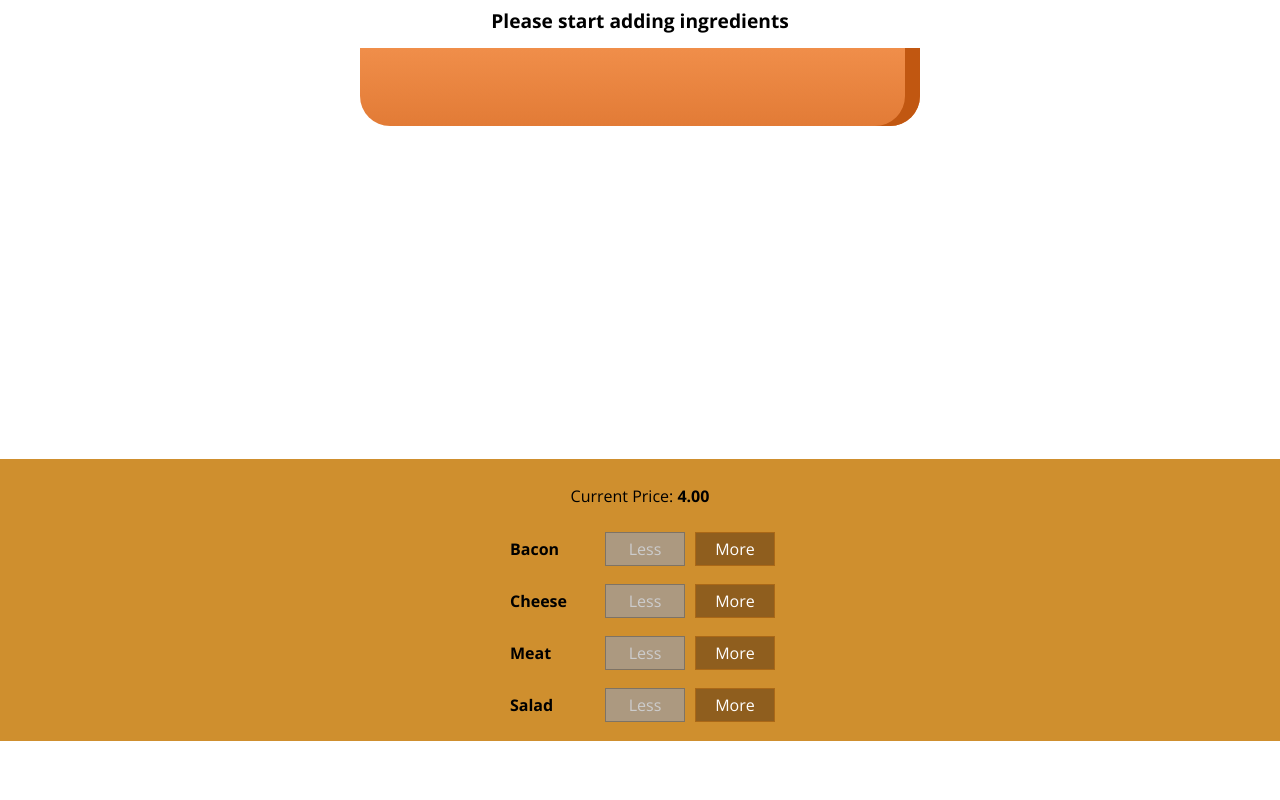
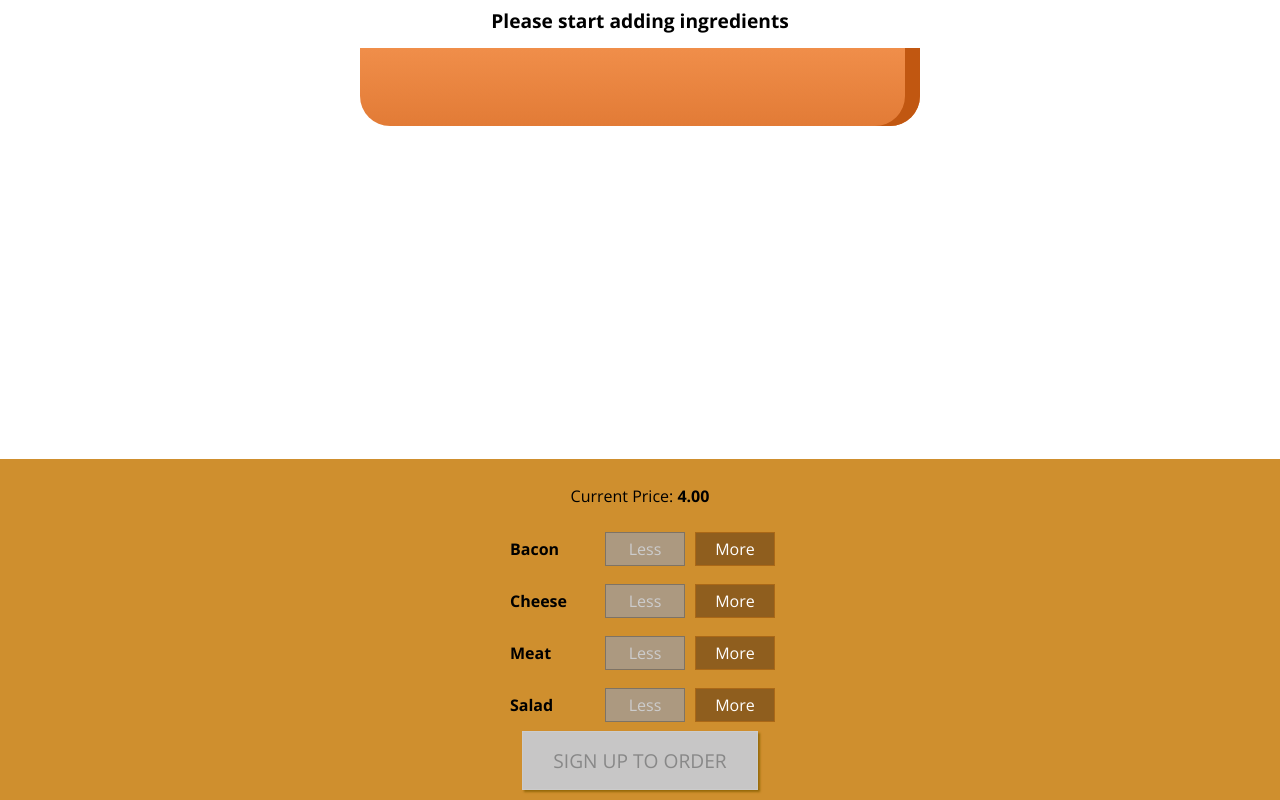
Before and after one commit to Chengxufeng1994/burgerBuilder, a React app: page / in a window 1280 px wide. Shown: the part 179-979 px from the top of the page. Before the commit the page ends 920 px from the top, so only its background shows below. Built offline with nearby package versions, Linux system fonts and the light colour scheme.

Commit message:
Creating the Order Summary Modal

```diff
--- a/src/components/burger/burgerControls/burgerControls.jsx
+++ b/src/components/burger/burgerControls/burgerControls.jsx
@@ -2,6 +2,7 @@ import React from 'react';
 import styled from 'styled-components';
 
 import BurgerControl from './burgerControl/burgerControl';
+import OrderButton from './orderButton/orderButton';
 
 const ControlsArea = styled.div`
   width: 100%;
@@ -24,8 +25,10 @@ const controls = [
 const BurgerControls = (props) => {
   const {
     disabledInfo,
+    purchasble,
     handleAddIngredient,
     handleRemoveIngredient,
+    handlePurchase,
     totalPrice,
   } = props;
 
@@ -47,6 +50,7 @@ const BurgerControls = (props) => {
           handleRemoveIngredient={handleRemoveIngredient}
         />
       ))}
+      <OrderButton disabled={!purchasble} handlePurchase={handlePurchase} />
     </ControlsArea>
   );
 };
--- /dev/null
+++ b/src/components/burger/burgerControls/orderButton/orderButton.jsx
@@ -0,0 +1,54 @@
+import React from 'react';
+import styled from 'styled-components';
+
+const StyledOrderButton = styled.button`
+  background-color: #dad735;
+  outline: none;
+  cursor: pointer;
+  border: 1px solid #966909;
+  color: #966909;
+  font-family: inherit;
+  font-size: 1.2em;
+  padding: 15px 30px;
+  box-shadow: 2px 2px 2px #966909;
+
+  :hover,
+  :active {
+    background-color: #a0db41;
+    border: 1px solid #966909;
+    color: #966909;
+  }
+
+  :disabled {
+    background-color: #c7c6c6;
+    cursor: not-allowed;
+    border: 1px solid #ccc;
+    color: #888888;
+  }
+
+  :not(:disabled) {
+    animation: enable 0.3s linear;
+  }
+
+  @keyframes enable {
+    0% {
+        transform: scale(1);
+    }
+    60% {
+        transform: scale(1.1);
+    }
+    100% {
+        transform: scale(1);
+    }
+`;
+
+const OrderButton = (props) => {
+  const { disabled, handlePurchase } = props;
+  return (
+    <StyledOrderButton disabled={disabled} onClick={handlePurchase}>
+      SIGN UP TO ORDER
+    </StyledOrderButton>
+  );
+};
+
+export default OrderButton;
--- /dev/null
+++ b/src/components/burger/orderSummary/oredrSummary.jsx
@@ -0,0 +1,24 @@
+import React from 'react';
+
+import Aux from '../../../hoc/aux';
+const OredrSummary = (props) => {
+  const ingredientSummary = Object.keys(props.ingredients).map((igKey) => {
+    return (
+      <li key={igKey}>
+        <span style={{ textTransform: 'capitalize' }}>{igKey}</span>:
+        {props.ingredients[igKey]}
+      </li>
+    );
+  });
+
+  return (
+    <Aux>
+      <h3>Your Order</h3>
+      <p>A delicious burger with the following ingredients:</p>
+      <ul>{ingredientSummary}</ul>
+      <p>Continue to Checkout ?</p>
+    </Aux>
+  );
+};
+
+export default OredrSummary;
--- /dev/null
+++ b/src/components/ui/modal/modal.jsx
@@ -0,0 +1,38 @@
+import React from 'react';
+import styled from 'styled-components';
+
+const StyledModal = styled.div`
+  position: fixed;
+  z-index: 500;
+  background-color: white;
+  width: 70%;
+  border: 1px solid #ccc;
+  box-shadow: 1px 1px 1px black;
+  padding: 16px;
+  left: 15%;
+  top: 30%;
+  box-sizing: border-box;
+  transition: all 0.3s ease-out;
+
+  @media (min-width: 600px) {
+    width: 500px;
+    left: calc(50% - 250px);
+  }
+`;
+
+const Modal = (props) => {
+  const { show } = props;
+
+  return (
+    <StyledModal
+      style={{
+        transform: show ? 'translateY(0)' : 'translateY(100vh)',
+        opacity: show ? '1' : '0',
+      }}
+    >
+      {props.children}
+    </StyledModal>
+  );
+};
+
+export default Modal;
--- a/src/container/burgerBuilder/burgerBuilder.jsx
+++ b/src/container/burgerBuilder/burgerBuilder.jsx
@@ -3,6 +3,8 @@ import React, { Component } from 'react';
 import Aux from '../../hoc/aux';
 import Burger from '../../components/burger/burger';
 import BurgerControls from '../../components/burger/burgerControls/burgerControls';
+import Modal from '../../components/ui/modal/modal';
+import OrderSummary from '../../components/burger/orderSummary/oredrSummary';
 
 const INGREDIENTS_PRICE = {
   bacon: 0.7,
@@ -19,6 +21,16 @@ class BurgerBuilder extends Component {
       salad: 0,
     },
     totalPrice: 4,
+    purchasble: false,
+    purchasing: false,
+  };
+
+  updatePuchasableState = (ingredients) => {
+    const sum = Object.keys(ingredients).reduce((sum, el) => {
+      return sum + ingredients[el];
+    }, 0);
+
+    this.setState({ purchasble: sum > 0 });
   };
 
   handleAddIngredient = (type) => {
@@ -31,6 +43,7 @@ class BurgerBuilder extends Component {
     const oldPrice = totalPrice;
     const newPrice = oldPrice + priceAddition;
     this.setState({ totalPrice: newPrice, ingredients: newIngredients });
+    this.updatePuchasableState(newIngredients);
   };
 
   handleRemoveIngredient = (type) => {
@@ -46,10 +59,15 @@ class BurgerBuilder extends Component {
     if (oldPrice === 4) return;
     const newPrice = oldPrice - priceDeduction;
     this.setState({ totalPrice: newPrice, ingredients: newIngredients });
+    this.updatePuchasableState(newIngredients);
+  };
+
+  handlePurchase = () => {
+    this.setState({ purchasing: true });
   };
 
   render() {
-    const { ingredients, totalPrice } = this.state;
+    const { ingredients, totalPrice, purchasble, purchasing } = this.state;
     const disabledInfo = { ...ingredients };
 
     for (let key in disabledInfo) {
@@ -58,12 +76,17 @@ class BurgerBuilder extends Component {
 
     return (
       <Aux>
+        <Modal show={purchasing}>
+          <OrderSummary ingredients={ingredients} />
+        </Modal>
         <Burger ingredients={ingredients} />
         <BurgerControls
           disabledInfo={disabledInfo}
+          purchasble={purchasble}
           totalPrice={totalPrice}
           handleAddIngredient={this.handleAddIngredient}
           handleRemoveIngredient={this.handleRemoveIngredient}
+          handlePurchase={this.handlePurchase}
         />
       </Aux>
     );
```
Also changed, not shown: src/components/burger/burgerControls/orderButton/18-button-code.css (added, +41 -0 lines), src/components/ui/backdrop/backdrop.jsx (added, +7 -0 lines), src/components/ui/modal/Modal.css (added, +20 -0 lines).
